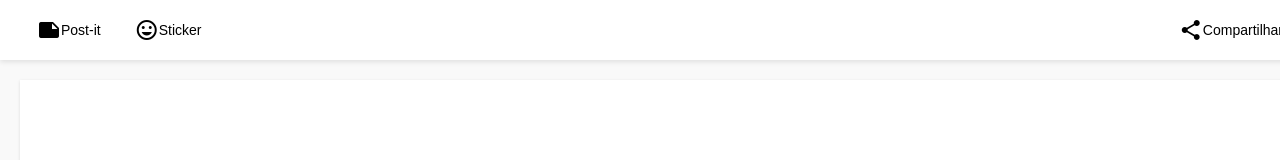
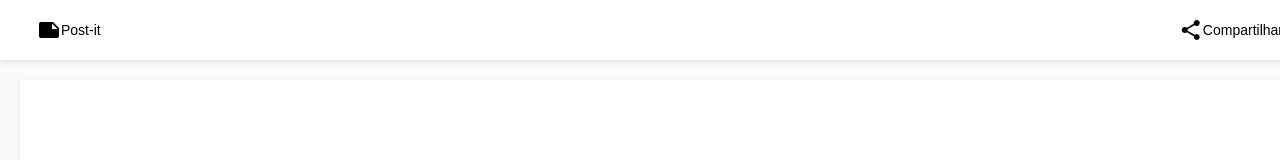
Before and after one commit to Krawk013-a/Jamboard, a website: page public/index.html in a window 1280 px wide. Drawn offline with Linux system fonts and the light colour scheme; no server answers.

Commit message:
teste - voltar abaixo

```diff
--- a/public/index.html
+++ b/public/index.html
@@ -143,10 +143,6 @@
         <button class="tool-btn" id="postit-tool">
             <span class="material-icons">note</span>
             <span>Post-it</span>
-        </button>
-        <button class="tool-btn" id="sticker-tool">
-            <span class="material-icons">mood</span>
-            <span>Sticker</span>
         </button>
         <div style="flex-grow: 1;"></div>
         <button class="tool-btn" id="share-btn">
```
